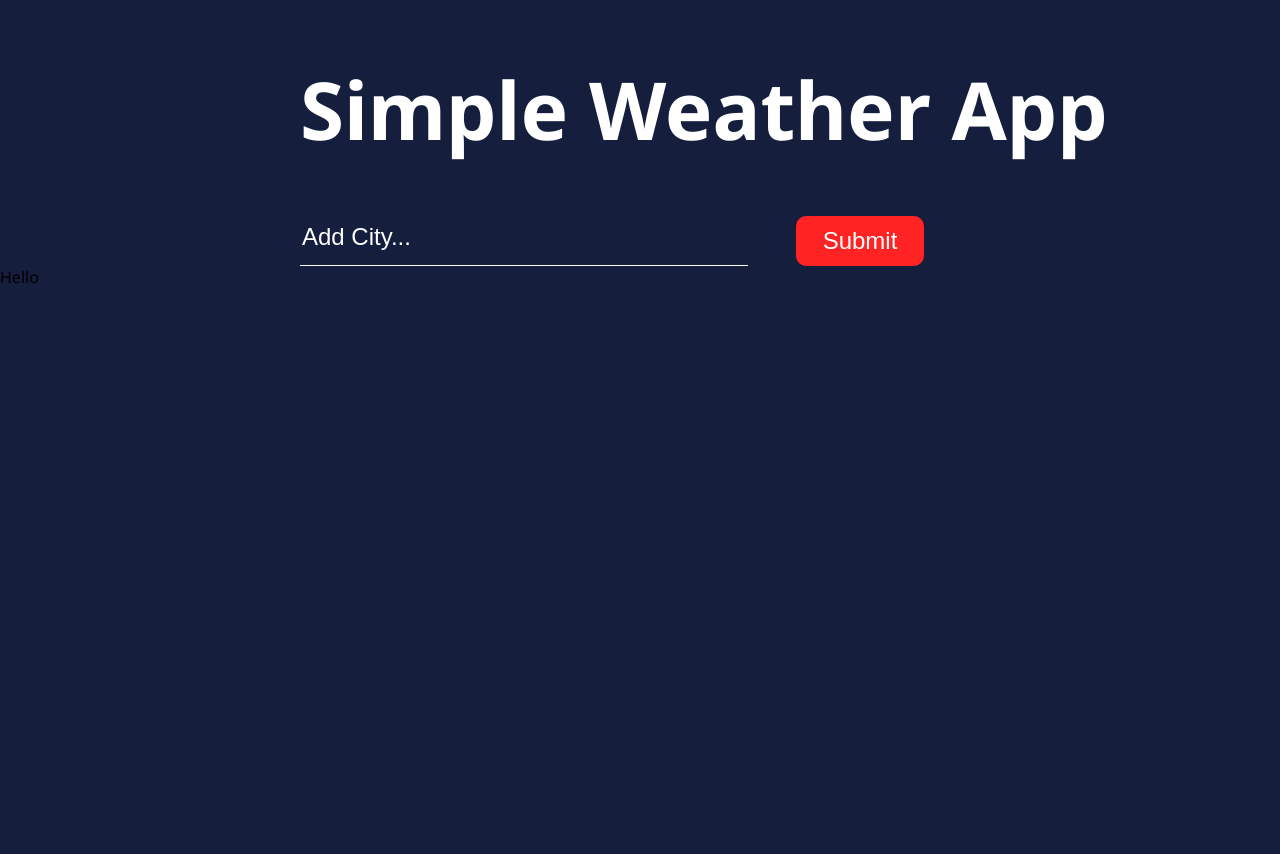
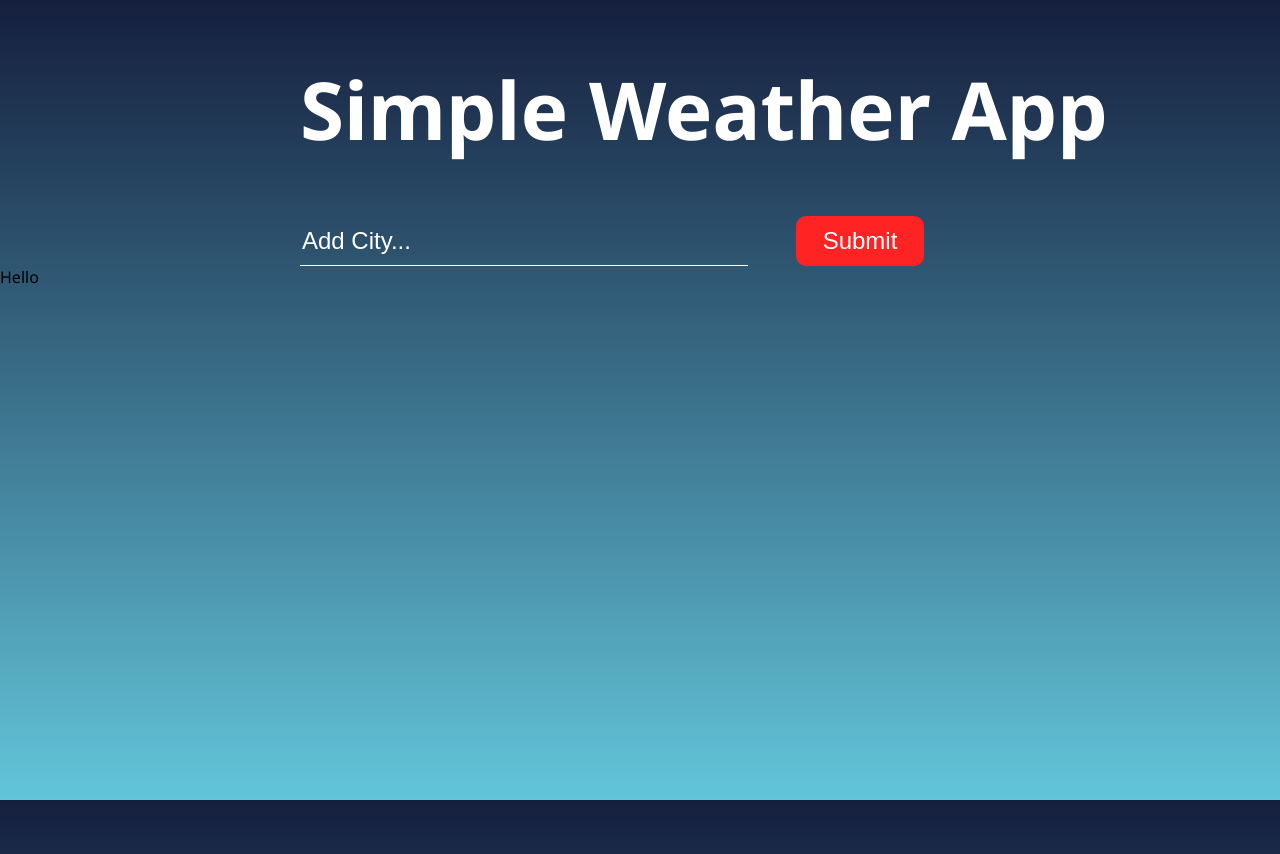
Before and after one commit to Jonathan-Challenger/Web-Dev, a PHP site: page /weather.html in a window 1280 px wide. Before the commit the page ends 283 px from the top, so only its background shows below. Run offline with PHP 8.4, Linux system fonts and the light colour scheme.

Commit message:
Styling input box

```diff
--- a/SmallerProjects/WeatherApp/weather.css
+++ b/SmallerProjects/WeatherApp/weather.css
@@ -3,13 +3,20 @@
 
 * {
     box-sizing: border-box;
-    background-color: #151e3d;
+}
+
+html {
+    height: 100%;
 }
 
 body {
+    height: 100%;
     margin: 0;
+    background-repeat: no-repeat;
+    background-attachment: fixed;
     padding: 0;
     font-family: "Noto Sans", sans-serif;
+    background: linear-gradient(180deg, #151e3d, #63c5da);
 }
 
 .header {
@@ -35,6 +42,13 @@ input#input-text {
     border-bottom: 1px solid white;
     width: 70%;
     margin-right: 3rem;
+    background-color:inherit;
+    font-size: 1.5rem;
+    color: white;
+}
+
+input#input-text:focus {
+    outline: none;
 }
 
 input#input-text::placeholder {
```
